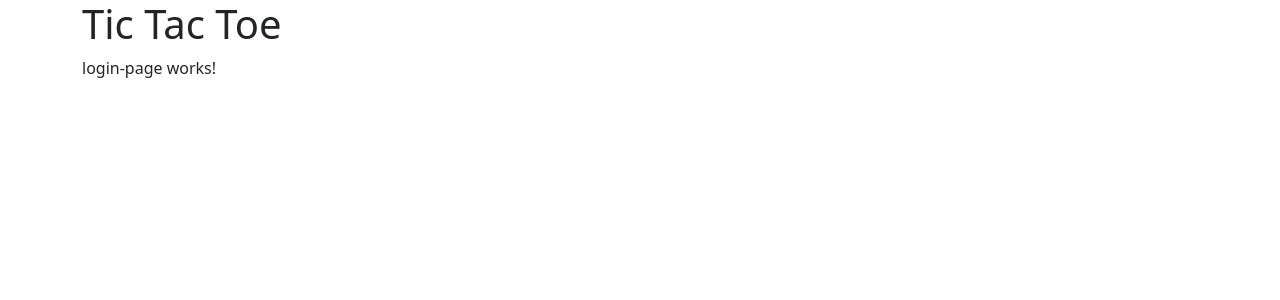
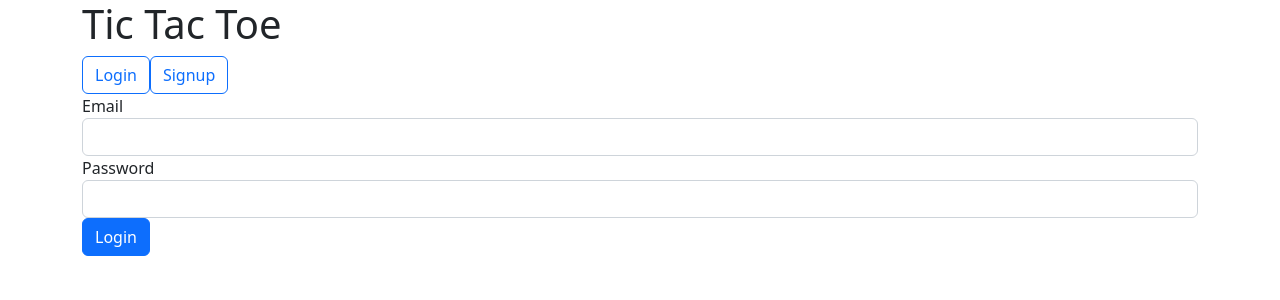
Before and after one commit to mayank-caizin/tic-tac-toe-ui, an Angular app: page / in a window 1280 px wide. Shown: the top 300 px of the page. Built offline with nearby package versions, Linux system fonts and the light colour scheme.

Commit message:
players part complete

```diff
--- a/src/app/app.component.html
+++ b/src/app/app.component.html
@@ -1,5 +1,17 @@
 <div class="container">
   <h1> {{ title }} </h1>
 
-  <ttt-login-page></ttt-login-page>
+  <ttt-player *ngIf="player; else homeContainer" [player]="player" (logout)="logOutPlayer($event)"></ttt-player>
+
+  <ng-template #homeContainer>
+
+    <div>
+      <button type="button" class="btn btn-outline-primary" (click)="selectLogin()">Login</button>
+      <button type="button" class="btn btn-outline-primary" (click)="selectSignup()">Signup</button>
+    </div>
+
+    <ttt-login-page *ngIf="loginSelected; else signUpPage" (submitInfo)="logInPlayer($event)"></ttt-login-page>
+
+  <ng-template #signUpPage> <ttt-signup-page (submitInfo)="signUpPlayer($event)"></ttt-signup-page> </ng-template>
+  </ng-template>
 </div>
--- a/src/app/app.component.ts
+++ b/src/app/app.component.ts
@@ -1,5 +1,5 @@
 import { Component } from '@angular/core';
-import { Player } from './models/player';
+import { Player, PlayerForAuthentication, PlayerForRegister } from './models/player';
 import { AppService } from './shared/app.service';
 @Component({
   selector: 'ttt-root',
@@ -9,8 +9,30 @@ import { AppService } from './shared/app.service';
 export class AppComponent {
   title = 'Tic Tac Toe';
   player: Player;
+  loginSelected = true;
 
   constructor(private _appService: AppService) {
     this._appService.player.subscribe(x => this.player = x);
   }
+
+  selectLogin() {
+    this.loginSelected = true;
+  }
+
+  selectSignup() {
+    this.loginSelected = false;
+  }
+
+  logInPlayer(player: PlayerForAuthentication) {
+    this._appService.login(player);
+  }
+
+  signUpPlayer(player: PlayerForRegister) {
+    this._appService.register(player);
+    this.loginSelected = true;
+  }
+
+  logOutPlayer(evt) {
+    this._appService.logout();
+  }
 }
--- a/src/app/home/login-page.component.html
+++ b/src/app/home/login-page.component.html
@@ -1 +1,15 @@
-<p>login-page works!</p>
+<form>
+  <div class="form-group">
+    <label for="email">Email</label>
+    <input type="text" name="email" class="form-control" [(ngModel)] = "email">
+  </div>
+
+  <div class="form-group">
+    <label for="email">Password</label>
+    <input type="password" name="password" class="form-control" [(ngModel)] = "password">
+  </div>
+
+  <div class="form-group">
+    <button class="btn btn-primary" (click)="submit()">Login</button>
+  </div>
+</form>
--- a/src/app/home/login-page.component.ts
+++ b/src/app/home/login-page.component.ts
@@ -1,4 +1,5 @@
-import { Component, OnInit } from '@angular/core';
+import { Component, EventEmitter, OnInit, Output } from '@angular/core';
+import { PlayerForAuthentication } from '../models/player';
 
 @Component({
   selector: 'ttt-login-page',
@@ -6,10 +7,20 @@ import { Component, OnInit } from '@angular/core';
   styleUrls: ['./login-page.component.css']
 })
 export class LoginPageComponent implements OnInit {
+  email: string;
+  password: string;
+  @Output() submitInfo: EventEmitter<PlayerForAuthentication> = new EventEmitter<PlayerForAuthentication>();
 
   constructor() { }
 
   ngOnInit(): void {
   }
 
+  submit() {
+    this.submitInfo.emit({
+      email: this.email,
+      password: this.password
+    });
+  }
+
 }
--- a/src/app/home/signup-page.component.html
+++ b/src/app/home/signup-page.component.html
@@ -1 +1,20 @@
-<p>signup-page works!</p>
+<form>
+  <div class="form-group">
+    <label for="name">Name</label>
+    <input type="text" name="name" class="form-control" [(ngModel)] = "name">
+  </div>
+
+  <div class="form-group">
+    <label for="email">Email</label>
+    <input type="text" name="email" class="form-control" [(ngModel)] = "email">
+  </div>
+
+  <div class="form-group">
+    <label for="email">Password</label>
+    <input type="password" name="password" class="form-control" [(ngModel)] = "password">
+  </div>
+
+  <div class="form-group">
+    <button class="btn btn-primary" (click)="submit()">Signup</button>
+  </div>
+</form>
--- a/src/app/home/signup-page.component.ts
+++ b/src/app/home/signup-page.component.ts
@@ -1,4 +1,5 @@
-import { Component, OnInit } from '@angular/core';
+import { Component, EventEmitter, OnInit, Output } from '@angular/core';
+import { PlayerForRegister } from '../models/player';
 
 @Component({
   selector: 'ttt-signup-page',
@@ -6,10 +7,21 @@ import { Component, OnInit } from '@angular/core';
   styleUrls: ['./signup-page.component.css']
 })
 export class SignupPageComponent implements OnInit {
+  name: string;
+  email: string;
+  password: string;
+  @Output() submitInfo: EventEmitter<PlayerForRegister> = new EventEmitter<PlayerForRegister>();
 
   constructor() { }
 
   ngOnInit(): void {
   }
 
+  submit() {
+    this.submitInfo.emit({
+      name: this.name,
+      email: this.email,
+      password: this.password
+    });
+  }
 }
--- /dev/null
+++ b/src/app/player/player.component.html
@@ -0,0 +1,18 @@
+<div class="card" style="width: 18rem;">
+  <div class="card-body">
+    <h5 class="card-title">{{player.name}}</h5>
+    <p class="card-text">{{player.email}}</p>
+    <button class="btn btn-danger" (click)="logOut()">Logout</button>
+  </div>
+</div>
+
+<!-- <div class="player-container">
+  <div class="player-info">
+    <p>{{player.name}}</p>
+    <p>{{player.email}}</p>
+  </div>
+
+  <div>
+    <button class="btn btn-danger">Logout</button>
+  </div>
+</div> -->
--- /dev/null
+++ b/src/app/player/player.component.ts
@@ -0,0 +1,21 @@
+import { Component, OnInit, Input, EventEmitter, Output } from '@angular/core';
+import { Player } from '../models/player';
+
+@Component({
+  selector: 'ttt-player',
+  templateUrl: './player.component.html',
+  styleUrls: ['./player.component.css']
+})
+export class PlayerComponent implements OnInit {
+  @Input() player: Player;
+  @Output() logout: EventEmitter<any> = new EventEmitter();
+
+  constructor() { }
+
+  ngOnInit(): void {
+  }
+
+  logOut() {
+    this.logout.emit('Log me Out');
+  }
+}
--- a/src/app/shared/app.service.ts
+++ b/src/app/shared/app.service.ts
@@ -1,8 +1,7 @@
 import { Injectable } from '@angular/core';
-import { Router } from '@angular/router';
 import { HttpClient } from '@angular/common/http';
 import { BehaviorSubject, Observable, map } from 'rxjs';
-import { Player } from '../models/player';
+import { Player, PlayerForAuthentication, PlayerForRegister } from '../models/player';
 import { environment } from 'src/environments/environment';
 
 @Injectable({
@@ -12,7 +11,7 @@ export class AppService {
   private _playerSubject: BehaviorSubject<Player>;
   public player: Observable<Player>;
 
-  constructor(private router: Router, private http: HttpClient) {
+  constructor(private http: HttpClient) {
     this._playerSubject = new BehaviorSubject<Player>(JSON.parse(localStorage.getItem('player')));
     this.player = this._playerSubject.asObservable();
   }
@@ -21,23 +20,26 @@ export class AppService {
     return this._playerSubject.value;
   }
 
-  login(email: string, password: string) {
-    return this.http.post<Player>(`${environment.apiUrl}/api/players/authenticate`, { email, password })
-            .pipe(map(player => {
-                // store player details local storage to keep user logged in between page refreshes
-                localStorage.setItem('player', JSON.stringify(player));
-                this._playerSubject.next(player);
-                return player;
-            }));
+  login(playerForAuthentication: PlayerForAuthentication) {
+    console.log(playerForAuthentication);
+    return this.http.post<Player>(`${environment.apiUrl}/api/players/authenticate`, playerForAuthentication)
+    .subscribe(player => {
+      // store player details local storage to keep user logged in between page refreshes
+      localStorage.setItem('player', JSON.stringify(player));
+      this._playerSubject.next(player);
+      return player;
+    });
   }
 
   logout() {
     // remove player from local storage and set current user to null
+    console.log('logging out...');
     localStorage.removeItem('player');
     this._playerSubject.next(null);
   }
 
-  register(player: Player) {
-    return this.http.post(`${environment.apiUrl}/players`, player);
+  register(playerForRegister: PlayerForRegister) {
+    console.log(playerForRegister);
+    return this.http.post(`${environment.apiUrl}/api/players`, playerForRegister).subscribe();
   }
 }
```
Also changed, not shown: src/app/app.module.ts (+6 -3 lines), src/app/models/player.ts (+10 -0 lines), src/app/player/player.component.css (added).
